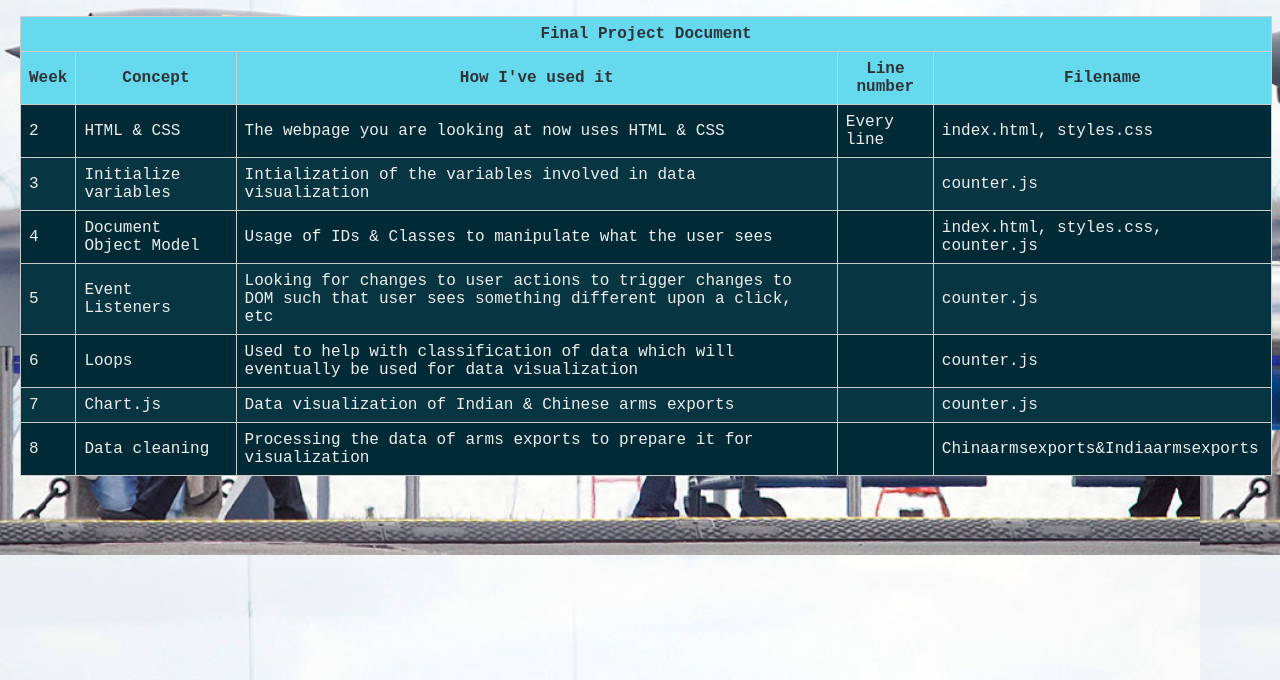
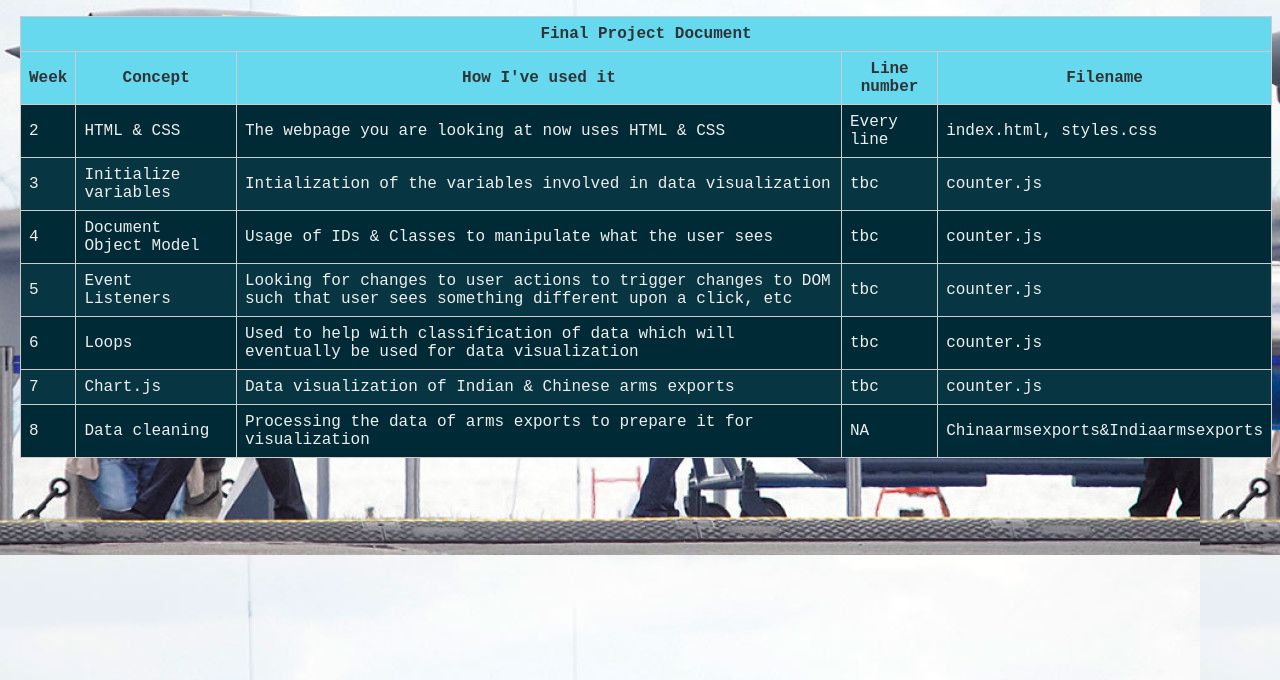
Before and after one commit to bebinjoseph-nm2207/bebin-joseph-nm2207.github.io, a plain HTML site: page Final Project Document.html in a window 1280 px wide. Shown: the part 120-800 px from the top of the page. Drawn offline with Linux system fonts and the light colour scheme.

Commit message:
Finalprojdoc update preW9 submission
Thats about it

```diff
--- a/Final Project Document.html
+++ b/Final Project Document.html
@@ -30,42 +30,42 @@
         <td>3</td>
         <td>Initialize variables</td>
         <td>Intialization of the variables involved in data visualization</td>
-        <td></td>
+        <td>tbc</td>
         <td>counter.js</td>
       </tr>
       <tr>
         <td>4</td>
         <td>Document Object Model</td>
         <td>Usage of IDs & Classes to manipulate what the user sees</td>
-        <td></td>
-        <td>index.html, styles.css, counter.js</td>
+        <td>tbc</td>
+        <td>counter.js</td>
       </tr>
       <tr>
         <td>5</td>
         <td>Event Listeners</td>
         <td>Looking for changes to user actions to trigger changes to DOM such that user sees something different upon a click, etc</td>
-        <td></td>
+        <td>tbc</td>
         <td>counter.js</td>
       </tr>
       <tr>
         <td>6</td>
         <td>Loops</td>
         <td>Used to help with classification of data which will eventually be used for data visualization</td>
-        <td></td>
+        <td>tbc</td>
         <td>counter.js</td>
       </tr>
       <tr>
         <td>7</td>
         <td>Chart.js</td>
         <td>Data visualization of Indian & Chinese arms exports</td>
-        <td></td>
+        <td>tbc</td>
         <td>counter.js</td>
       </tr>
       <tr>
         <td>8</td>
         <td>Data cleaning</td>
         <td>Processing the data of arms exports to prepare it for visualization</td>
-        <td></td>
+        <td>NA</td>
         <td>Chinaarmsexports&Indiaarmsexports</td>
       </tr>
     </table>
```
